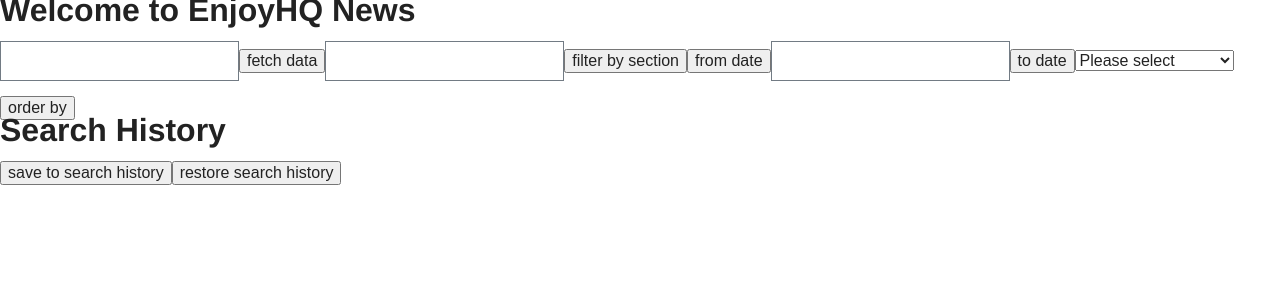
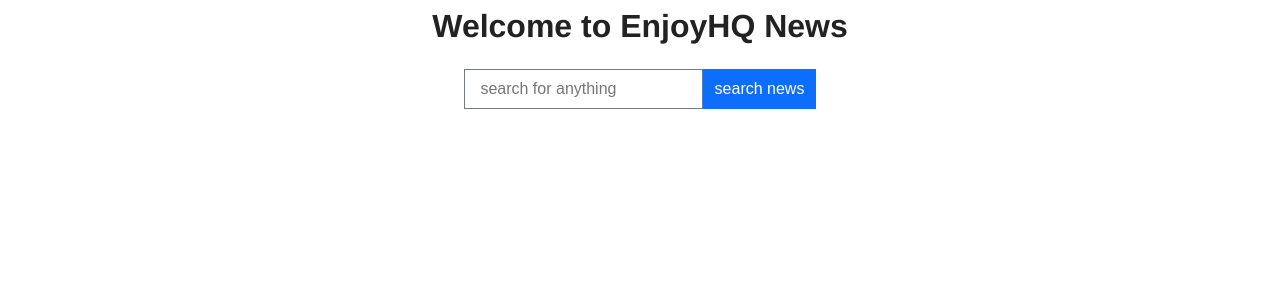
Before and after one commit to chris-at-lemon/coding-challenge-guardian, a React app: page / in a window 1280 px wide. Shown: the top 300 px of the page. Built offline with nearby package versions, Linux system fonts and the light colour scheme.

Commit message:
add styles

```diff
--- a/src/components/app.tsx
+++ b/src/components/app.tsx
@@ -15,68 +15,94 @@
 					<h1>Welcome to EnjoyHQ News</h1>
 				</div>
 				<div className='searchBar'>
+					<div className='mainSearch'>
 						<input
 							type='text'
 							onChange={(e) => fn.handleSearchInput(e)}
+							placeholder="search for anything"
 						/>
-				<button onClick={() => fn.submitSearch()}>fetch data</button>
-
+						<button className='btn-primary' onClick={() => fn.submitSearch()}>search news</button>
+					</div>
+				</div>
+				{searchResult &&
+					<>
+						<div className='resultsTreatment'>
+							<div className='filterSection'>
 								<input
 									type='text'
 									onChange={(e) => fn.handleSectionFilterInput(e)}
+									placeholder="e.g. Football"
 								/>
-				<button onClick={() => fn.filterBySection()}>filter by section</button>
-
-				<button onClick={() => fn.filterByDate('from')}>from date</button>
+								<button className='btn-primary' onClick={() => fn.filterBySection()}>filter by section</button>
+							</div>
+							<div className='filterDate'>
+								<button className='btn-primary' onClick={() => fn.filterByDate('from')}>from date</button>
 								<input
 									type='text'
 									onChange={(e) => fn.handleDateFilterInput(e)}
+									placeholder="e.g.: 2022-07-01"
 								/>
-				<button onClick={() => fn.filterByDate('to')}>to date</button>
-
+								<button className='btn-primary' onClick={() => fn.filterByDate('to')}>to date</button>
+							</div>
+							<div className='orderBy'>
 								<select onChange={(e) => fn.handleOrderByInput(e)}>
 									<option>Please select</option>
 									<option value='order-by=oldest&'>Order by oldest</option>
 									<option value='order-by=newest&'>Order by newest</option>
 									<option value='order-by=relevance&'>Order by relevance</option>
 								</select>
-				<button onClick={() => fn.orderBy()}>order by</button>
+								<button className='btn-primary' onClick={() => fn.orderBy()}>order by</button>
+							</div>
 						</div>
 						<div className='previousSearches'>
 							<h2>Search History</h2>
 							<ul>
-				{previousSearches.map((search: IPrevious, i: number) => {
+								{previousSearches &&
+									previousSearches.map((search: IPrevious, i: number) => {
 										return (
 											<li key={i}>
-							{search.query ? `Search term: ${search.query}` : 'No query specified'},
-							{search.orderBy ? search.orderBy : ''},
-							{search.filteredBy ? search.filteredBy : ''}
-							<span onClick={() => {fn.fetchData(search.searchString), fn.setQueryString(`q=${search.query}&`)}} className='fakeLink'>repeat this search &gt;</span>
+												{search.query ? <><strong>Search term:</strong> {search.query}</> : 'No query specified'}
+												{' | '}
+												{search.orderBy ? search.orderBy + ' | ' : ''}
+
+												{search.filteredBy ? search.filteredBy + ' | ' : ''}
+												<span onClick={() => { fn.fetchData(search.searchString), fn.setQueryString(`q=${search.query}&`) }} className='fakeLink'>repeat this search &gt;</span>
 											</li>
 										)
 									})}
 							</ul>
 							<div className='historyTreatment'>
-					<button onClick={() => fn.saveSearchHistory()}>save to search history</button>
-					<button onClick={() => fn.restoreSearchHistory()}>restore search history</button>
+								<button className='btn-success' onClick={() => fn.saveSearchHistory()}>save to search history</button>
+								<button className='btn-primary my-1rem' onClick={() => fn.restoreSearchHistory()}>restore search history</button>
+								<button className='btn-danger' onClick={() => fn.clearSearchHistory()}>clear search history</button>
 							</div>
 						</div>
+					</>
+				}
 				<div className='searchResults'>
 					{searchResult &&
 						searchResult.map((result: IResultsArray, i: number) => {
 							return (
 								<div key={i} className='card'>
 									<div className='newsTitle'>
-									{result.webTitle}
+										<strong>{result.webTitle}</strong>
 									</div>
+									<div className='thumbAndDetails'>
+										<div className='newsThumb'>
+											{result.fields?.thumbnail ?
+												<img src={result.fields?.thumbnail} alt={result.webTitle} />
+												:
+												<img src='https://via.placeholder.com/500x300?text=No+image+available' alt={result.webTitle} />
+											}
+										</div>
+										<div className='dateAndSection'>
 											<div className='newsDate'>
 												{fn.cleanDate(result.webPublicationDate)}
 											</div>
 											<div className='newsSection'>
 												{result.sectionName}
 											</div>
-								<div className='newsThumb'>
-								<img src={result.fields?.thumbnail} alt={result.webTitle} />
+										</div>
 									</div>
 									<div className='readMore'>
 										<a href={result.webUrl} target='_blank'>read more &rarr;</a>
@@ -86,14 +112,15 @@
 						}
 						)
 					}
+				</div>
 				{searchResult &&
 					<div className='navigation'>
 						<div>Page {purePageNumber} of {pagesAvailable}</div>
-						<button onClick={() => fn.decrementPage()}>previous page</button>
-						<button onClick={() => fn.incrementPage()}>next page</button>
+						<button className='btn-primary' onClick={() => fn.decrementPage()}>&lt; previous page</button>
+						{' '}
+						<button className='btn-primary' onClick={() => fn.incrementPage()}>next page &gt;</button>
 					</div>
 				}
-			</div>
 			</div>
 		</div>
 	);
--- a/src/controllers/mainController.ts
+++ b/src/controllers/mainController.ts
@@ -15,13 +15,17 @@
 	const [query, setQuery] = useState<string>();
 	const [queryString, setQueryString] = useState<string>('');
 	const [queryPage, setQueryPage] = useState<string>('page=1&');
+	const [queryFilter, setQueryFilter] = useState<string>('');
 
 	// Filter results
 	const [sectionFilterString, setSectionFilterString] = useState<string>();
 	const [dateFilterString, setDateFilterString] = useState<string>();
+	const [dateFilterLabel, setDateFilterLabel] = useState<string>('');
+
 
 	// Order results
-	const [resultsOrder, setResultsOrder] = useState<string>();
+	const [resultsOrder, setResultsOrder] = useState<string>('');
+	const [resultsOrderLabel, setResultsOrderLabel] = useState<string>('');
 
 	// Returned data
 	const [searchResult, setSearchResult] = useState<IResultsArray[]>();
@@ -58,20 +62,19 @@
 
 	const filterBySection = () => {
 		// To filter just the current result
-		//
-		// const filteredResult = searchResult.filter((newsItem: {sectionName: string}) => {
-		//   return (
-		//     newsItem.sectionName === sectionFilterString
-		//   )
-		// });
-		//setSearchResult(filteredResult);
+		const filteredResult = searchResult.filter((newsItem: {sectionName: string}) => {
+		   return (
+		     newsItem.sectionName === sectionFilterString
+		   )
+		 });
+		setSearchResult(filteredResult);
 
 		// To filter by section - always returns empty array, the endpoint has a different use
 
-		const sectionFilter = `section=${sectionFilterString}&`
+		// const sectionFilter = `section=${sectionFilterString}&`
 
-		const filteredResult = baseString + sectionFilter + queryPage + queryString + additionalFields + apiKey;
-		fetchData(filteredResult)
+		// const filteredResult = baseString + sectionFilter + queryPage + queryString + additionalFields + apiKey;
+		// fetchData(filteredResult)
 	}
 
 	// Filter by date
@@ -109,10 +112,12 @@
 		const filteredResultQueryString = baseString + dateFilter + queryPage + queryString + additionalFields + apiKey;
 
 		// add to previous searches
-		previousSearches.push({ searchString: filteredResultQueryString, query: query, filteredBy: filterLabel });
+		previousSearches.push({ searchString: filteredResultQueryString, query: query, orderBy: resultsOrderLabel ,filteredBy: filterLabel });
 		setPreviousSearches(previousSearches);
+		setDateFilterLabel(filterLabel)
 
-		fetchData(filteredResultQueryString)
+		setQueryFilter(dateFilter);
+		fetchData(filteredResultQueryString);
 	}
 
 	// Order by
@@ -122,7 +127,7 @@
 
 	const orderBy = () => {
 		//console.log(resultsOrder);
-		const orderByQueryString = `${baseString}&${queryString}${additionalFields}${resultsOrder}${apiKey}`;
+		const orderByQueryString = `${baseString}&${queryString}${queryFilter}${additionalFields}${resultsOrder}${apiKey}`;
 
 		// Declare label for order method
 		const orderString = resultsOrder;
@@ -142,8 +147,9 @@
 		}
 
 		// add to previous searches
-		previousSearches.push({ searchString: orderByQueryString, query: query, orderBy: orderLabel });
+		previousSearches.push({ searchString: orderByQueryString, query: query, orderBy: orderLabel, filteredBy: dateFilterLabel });
 		setPreviousSearches(previousSearches);
+		setResultsOrderLabel(orderLabel);
 
 		fetchData(orderByQueryString)
 	}
@@ -165,6 +171,7 @@
 	const saveSearchHistory = () => {
 		localStorage.setItem('searchHistory', JSON.stringify(previousSearches));
 	}
+
 	const restoreSearchHistory = () => {
 		const savedSearchHistory = localStorage.getItem('searchHistory');
 		const parsedSearchHistory = JSON.parse(savedSearchHistory);
@@ -172,6 +179,10 @@
 		setPreviousSearches(parsedSearchHistory);
 	}
 
+	const clearSearchHistory = () => {
+		localStorage.removeItem('searchHistory');
+		setPreviousSearches([])
+	}
 
 	// Pagination
 
@@ -203,7 +214,7 @@
 
 		console.log(resultsOrder)
 
-		const nextPageQueryString = `${baseString}page=${newPageNumber}&${queryString}${additionalFields}${resultsOrder ? resultsOrder : ''}${apiKey}`;
+		const nextPageQueryString = `${baseString}page=${newPageNumber}&${queryString}${queryFilter}${additionalFields}${resultsOrder}${apiKey}`;
 		fetchData(nextPageQueryString)
 	}
 
@@ -217,7 +228,7 @@
 
 		setQueryPage(`page=${newPageNumber}&`)
 
-		const prevPageQueryString = `${baseString}page=${newPageNumber}&${queryString}${additionalFields}${resultsOrder ? resultsOrder : ''}${apiKey}`;
+		const prevPageQueryString = `${baseString}page=${newPageNumber}&${queryString}${queryFilter}${additionalFields}${resultsOrder}${apiKey}`;
 		fetchData(prevPageQueryString)
 	}
 
@@ -243,7 +254,8 @@
 			incrementPage,
 			decrementPage,
 			saveSearchHistory,
-			restoreSearchHistory
+			restoreSearchHistory,
+			clearSearchHistory
 		}
 	}
 }
--- a/src/styles/theme.css
+++ b/src/styles/theme.css
@@ -360,9 +360,112 @@
 
 /* Customisation */
 
+/* Containers */
+.wrapper {
+  padding: 1rem;
+}
+.header {
+  text-align: center;
+}
+.searchBar {
+  margin: 2rem 0;
+}
+.mainSearch {
+  text-align: center;
+  margin-bottom: 2rem;
+}
+.resultsTreatment {
+  display: flex;
+  justify-content: center;
+  margin-bottom: 2rem;
+}
+.filterDate {
+  margin: 0 2rem;
+}
+.previousSearches {
+  text-align: center;
+  margin-bottom: 2rem;
+}
+.searchResults {
+  display: flex;
+  flex-wrap: wrap;
+  justify-content: space-between;
+  margin-bottom: 2rem;
+}
+.navigation {
+  text-align: center;
+}
+
+/* Cards */
+.card {
+  display: flex;
+  flex-direction: column;
+  justify-content: space-between;
+  border: 1px solid #ccc;
+  padding: 1rem;
+  max-width: 18%;
+  margin-bottom: .5rem;
+}
+.newsTitle {
+  margin-bottom: 1rem;
+}
+.newsThumb img {
+  max-width: 100%;
+  margin-bottom: .25rem;
+}
+.dateAndSection {
+  display: flex;
+  justify-content: space-between;
+}
+
 /* Text styles */
 .fakeLink {
   color: blue;
   text-decoration: underline;
   cursor: pointer;
 }
+h2 {
+  font-size: 1.6rem;
+}
+strong {
+  font-weight: bold;
+}
+
+/* Inputs */
+input, select {
+  min-height: 1rem;
+}
+select {
+  padding: .55rem 0;
+}
+
+
+/* Buttons */
+button {
+  border: none;
+  border-radius: 0;
+  min-height: 1rem;
+  padding: 0.7rem;
+}
+.btn-primary {
+  background-color: #0d6efd;
+  color: white;
+}
+.btn-warning {
+  background-color: #ffc107;
+  color: #ffc107;
+}
+.btn-danger {
+  background-color: #dc3545;
+  color: white;
+}
+.btn-success {
+  background-color: #198754;
+  color: white;
+}
+
+/* Utilities */
+
+.my-1rem {
+  margin: 0 1rem 0 1rem;
+}
```
Lines whose indentation alone changed are shown as unchanged.
